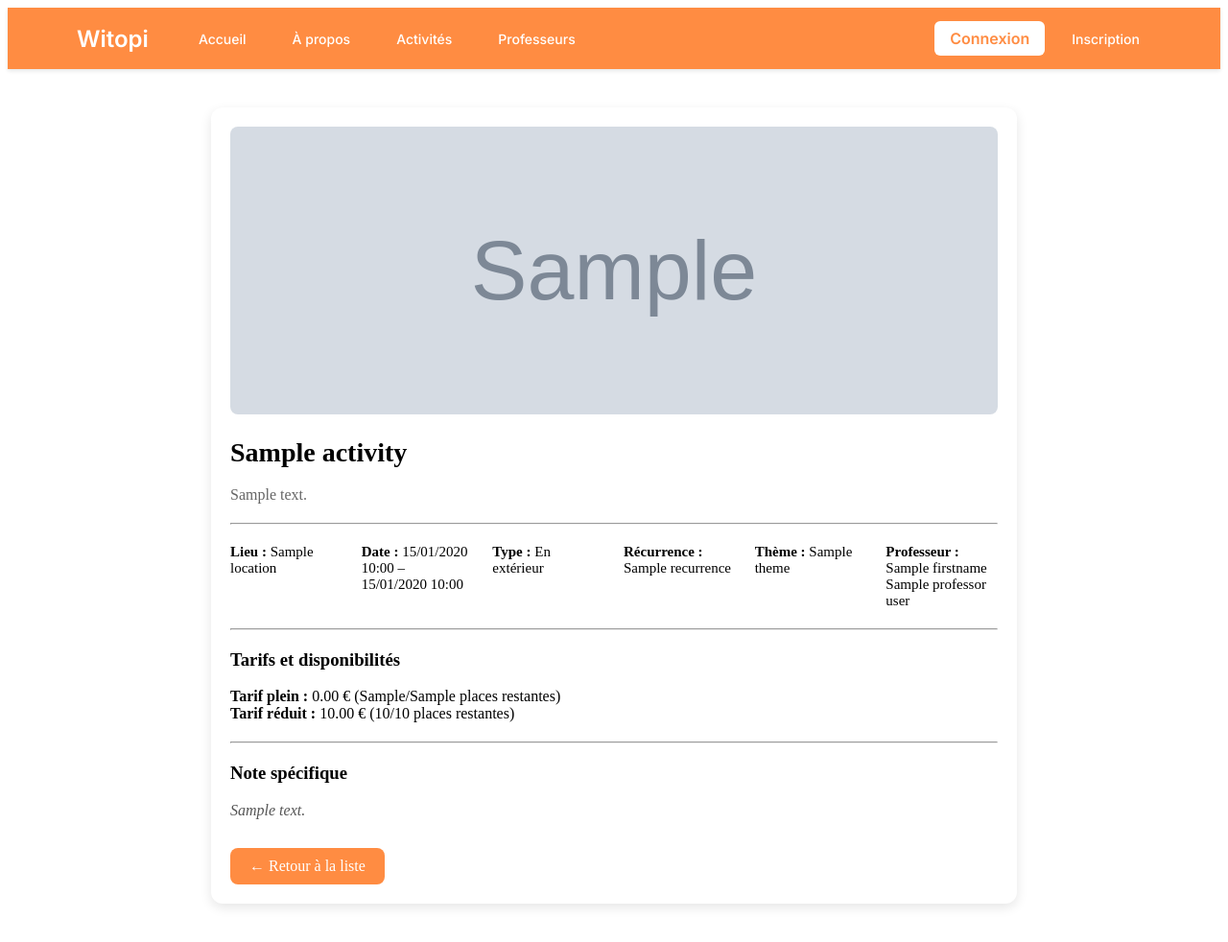
After one commit to Romain-Brgn/exam_symfony, a Symfony app: template templates/activities/show.html.twig in a window 1280 px wide. The commit adds this page. Shown: the whole page at 96% size. Run offline with Twig, Linux system fonts and the light colour scheme; the template is opened without the code that fills it: most values are stand-ins (such as "Sample title", 1, 10 or a date in 2020); grey boxes marked "Sample" are stand-in pictures; style sheets or scripts are compiled from the project's sources; some libraries are stand-ins or nearby versions.

Commit message:
last commit on croise les doigt

```diff
--- a/src/Controller/Admin/ProfessorUserController.php
+++ b/src/Controller/Admin/ProfessorUserController.php
@@ -2,6 +2,7 @@
 
 namespace App\Controller\Admin;
 
+use App\Entity\Evaluation;
 use EasyCorp\Bundle\EasyAdminBundle\Attribute\AdminDashboard;
 use EasyCorp\Bundle\EasyAdminBundle\Config\Dashboard;
 use EasyCorp\Bundle\EasyAdminBundle\Config\MenuItem;
@@ -38,6 +39,7 @@ class ProfessorUserController extends AbstractDashboardController
     public function configureMenuItems(): iterable
     {
         yield MenuItem::linkToDashboard('Dashboard', 'fa fa-home');
+        yield MenuItem::linkToCrud('Évaluations', 'fas fa-star', Evaluation::class);
         // yield MenuItem::linkToCrud('The Label', 'fas fa-list', EntityClass::class);
     }
 }
--- /dev/null
+++ b/templates/activities/show.html.twig
@@ -0,0 +1,74 @@
+{% extends 'base.html.twig' %}
+
+{% block title %}
+  {{ activity.title }}
+{% endblock %}
+
+{% block body %}
+  <div style="max-width: 800px; margin: 40px auto; padding: 20px; background: #fff; border-radius: 12px; box-shadow: 0 4px 12px rgba(0,0,0,0.1);">
+    {% if activity.imageUrl %}
+      <img src="{{ activity.imageUrl }}" alt="{{ activity.title }}" style="width: 100%; height: 300px; object-fit: cover; border-radius: 8px;" />
+    {% endif %}
+
+    <h1 style="margin-top: 20px; font-size: 28px;">{{ activity.title }}</h1>
+    <p style="color: #666; font-size: 16px;">{{ activity.description }}</p>
+
+    <hr style="margin: 20px 0;" />
+
+    <div style="display: flex; flex-wrap: wrap; gap: 20px; font-size: 15px;">
+      <div style="flex: 1;">
+        <strong>Lieu :</strong> {{ activity.location }}
+      </div>
+      <div style="flex: 1;">
+        <strong>Date :</strong>
+        {{ activity.startTime|date('d/m/Y H:i') }} – {{ activity.endTime|date('d/m/Y H:i') }}
+      </div>
+      <div style="flex: 1;">
+        <strong>Type :</strong>
+        {% if activity.outside %}
+          En extérieur
+        {% elseif activity.homeBased %}
+          À domicile
+        {% else %}
+          Non précisé
+        {% endif %}
+      </div>
+      <div style="flex: 1;">
+        <strong>Récurrence :</strong>
+        {{ activity.recurrence ?? 'Aucune' }}
+      </div>
+      <div style="flex: 1;">
+        <strong>Thème :</strong>
+        {{ activity.theme.name ?? 'Non précisé' }}
+      </div>
+      <div style="flex: 1;">
+        <strong>Professeur :</strong>
+        {{ activity.professorUser.Firstname ~ ' ' ~ activity.professorUser.Name }}
+      </div>
+    </div>
+
+    <hr style="margin: 20px 0;" />
+
+    <h3>Tarifs et disponibilités</h3>
+    <ul style="list-style: none; padding: 0;">
+      <li>
+        <strong>Tarif plein :</strong> {{ activity.fullcost|number_format(2, '.', ' ') }} € ({{ activity.remainingAvailabilityFullcost }}/{{ activity.availabilityFullcost }} places restantes)
+      </li>
+      {% if activity.discountedPrice is not null %}
+        <li>
+          <strong>Tarif réduit :</strong> {{ activity.discountedPrice|number_format(2, '.', ' ') }} € ({{ activity.remainingAvailabilityDiscountedPrice }}/{{ activity.availabilityDiscountedPrice }} places restantes)
+        </li>
+      {% endif %}
+    </ul>
+
+    {% if activity.specificNote %}
+      <hr style="margin: 20px 0;" />
+      <h3>Note spécifique</h3>
+      <p style="font-style: italic; color: #555;">{{ activity.specificNote }}</p>
+    {% endif %}
+
+    <div style="margin-top: 30px;">
+      <a href="{{ path('app_activities') }}" style="display: inline-block; background-color: #FF8C42; color: white; padding: 10px 20px; border-radius: 8px; text-decoration: none;">← Retour à la liste</a>
+    </div>
+  </div>
+{% endblock %}
--- a/templates/professors/index.html.twig
+++ b/templates/professors/index.html.twig
@@ -21,7 +21,7 @@
                 justify-content: space-between;
             ">
         <div style="height: 200px; overflow: hidden;">
-          <img src="{{ asset(prof.profilPicture ? : 'images/default-profile.jpg') }}" alt="Photo de {{ prof.firstname }} {{ prof.name }}" style="width: 100%; height: 100%; object-fit: cover;" />
+          <img src="{{ asset(prof.profilPicture ? 'uploads/' ~ prof.profilPicture : 'images/default-profile.jpg') }}" alt="Photo de {{ prof.firstname }} {{ prof.name }}" style="width: 100%; height: 100%; object-fit: cover;" />
         </div>
 
         <div style="padding: 15px;">
@@ -37,7 +37,7 @@
         </div>
 
         <div style="padding: 10px 15px; text-align: right;">
-          <a href="#" style="
+          <a href="{{ path('app_professors_show', { id: prof.id }) }}" style="
                         padding: 6px 12px;
                         background-color: #FF8C42;
                         color: white;
```
Also changed, not shown: src/Controller/ActivitiesController.php (+18 -1 lines), src/Controller/Admin/EvaluationCrudController.php (added, +57 -0 lines), src/Controller/ProfessorsController.php (+9 -0 lines), templates/activities/index.html.twig (+51 -13 lines), templates/professors/show.html.twig (added, +50 -0 lines), README.txt, 1 other file.
